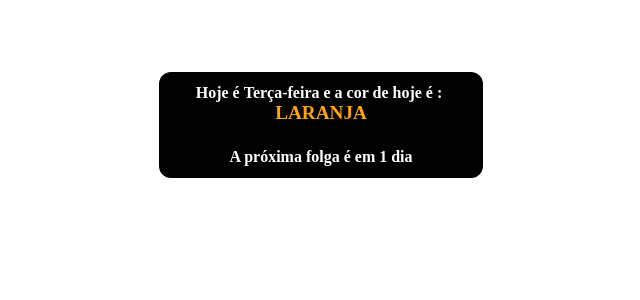
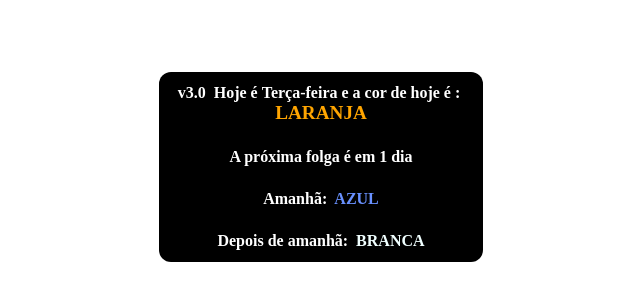
Before and after one commit to AbmaelSouza/cores, a plain HTML site: page index.html in a window 1280 px wide. Shown: the part 280-580 px from the top of the page, without its empty margins (319-959 px from the left). Drawn offline with nearby package versions, Linux system fonts and the light colour scheme.

Commit message:
Version 3.0
Added next days' color to the program.

```diff
--- a/Cor-dias.css
+++ b/Cor-dias.css
@@ -21,12 +21,15 @@ body{
     align-items: center;
     text-align: center;
 }
-#proxfolg{
-    border-radius: 0 0 12px 12px;
+#proxfolg , #proxfolgcor, #proxfolgcor2{
+    border-radius: 0;
     height: fit-content;
     margin: 0 auto;
     width: 300px;
 }
+#proxfolgcor2{
+    border-radius: 0 0 12px 12px;
+}
 #cortext    {
     font-size: 1.2rem;
 }
--- a/Cor-dias.js
+++ b/Cor-dias.js
@@ -9,10 +9,19 @@ var cortexto = {
 var folgas = [];
 var proxfolga;
 var proxfolgadata;
+var datateste = 0;
 var data = new Date();
-data.setDate(data.getDate())
-data.setHours(0,0,0, 0)
+data.setDate(data.getDate() + datateste)
+data.setHours(0,0,0, 0);
+var amanha = new Date();
+amanha.setDate(amanha.getDate()+1+datateste);
+amanha.setHours(0,0,0,0);
+var damanha = new Date();
+damanha.setDate(damanha.getDate()+2+datateste);
+damanha.setHours(0,0,0,0);
 var diasem = data.getDay();
+var diasemamanha = amanha.getDay();
+var diasemdamanha = damanha.getDay();
 var dif = data.getTime() - d.getTime();
 var diasdif = Math.ceil( dif / 1000 / 60 / 60 / 24 ) ;
 var a = new Date("November 20, 2022");
@@ -46,9 +55,15 @@ $( document ).ready( function () {
     var diasemana = $( "#diasemana" );
     diasemana.append(dias[diasem][0].toUpperCase() + dias[diasem].slice(1));
     var cortext = $( "#cortext" );
+    var cortext2 = $( "#cortext2" );
+    var cortext3 = $( "#cortext3" );
     var diasfolga = $("#diasfolga");
     cortext.append(cor[diasem].toUpperCase());
     cortext.css("color", cortexto[cor[diasem]])
+    cortext2.append(cor[diasemamanha].toUpperCase());
+    cortext2.css("color", cortexto[cor[diasemamanha]])
+    cortext3.append(cor[diasemdamanha].toUpperCase());
+    cortext3.css("color", cortexto[cor[diasemdamanha]])
      if(checkfolga()) {
          diasfolga.append( "A sua folga é HOJE e "  );
          texto = "a "
--- a/index.html
+++ b/index.html
@@ -11,7 +11,9 @@
 </head>
 <body>
 
-<div class="cor">Hoje é&nbsp<span id="diasemana"></span> e a cor de hoje é :&nbsp <span id="cortext"></span></div>
+<div class="cor">v3.0&nbsp&nbspHoje é&nbsp<span id="diasemana"></span> e a cor de hoje é :&nbsp <span id="cortext"></span></div>
 <div class="cor" id="proxfolg"> <span id="diasfolga"></span></div>
+<div class="cor" id="proxfolgcor"> Amanhã:&nbsp  <span id="cortext2"></span></div>
+<div class="cor" id="proxfolgcor2"> Depois de amanhã:&nbsp  <span id="cortext3"></span></div>
 </body>
 </html>
```
